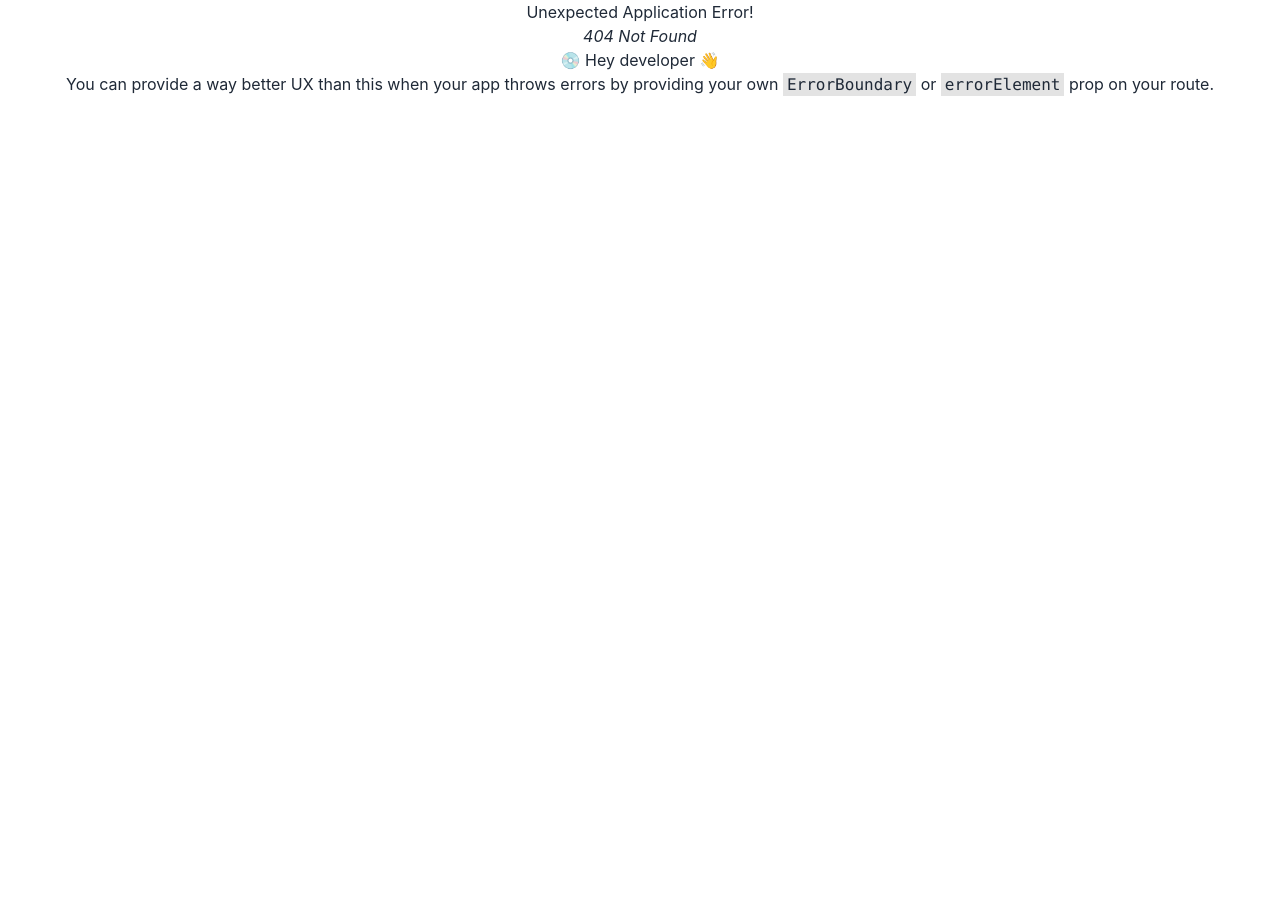
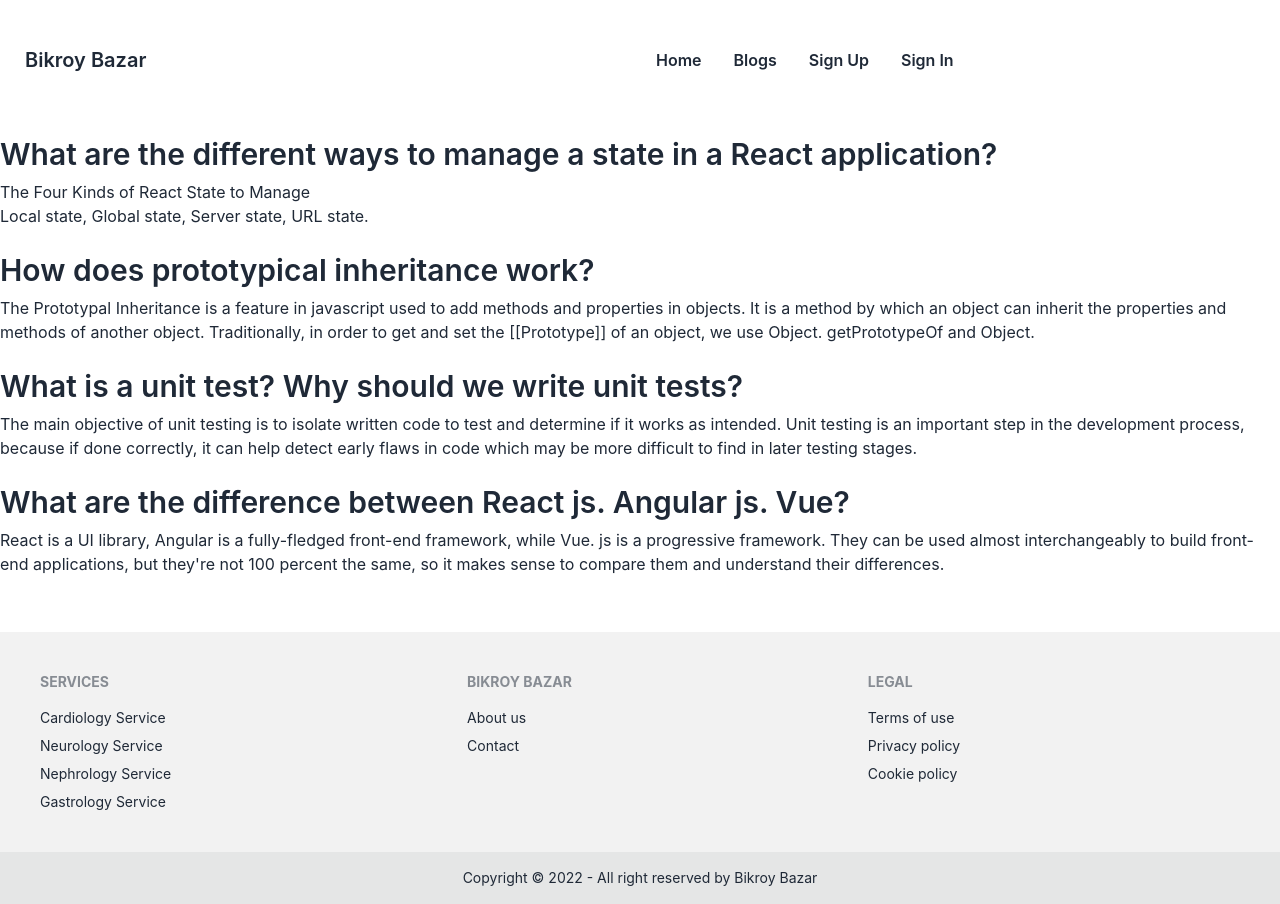
Before and after one commit to maruf-hossain-munna/bikroy-bazar-client, a React (Create React App) app: page /blogs in a window 1280 px wide. Before the commit this address had no page. Before the commit the page ends 800 px from the top, so only its background shows below. Built offline with nearby package versions, Linux system fonts and the light colour scheme.

Commit message:
Blog page done

```diff
--- a/src/App.js
+++ b/src/App.js
@@ -5,7 +5,7 @@ import routes from './Route/Routes/Routes';
 
 function App() {
   return (
-    <div className="App">
+    <div >
       <RouterProvider router={routes} />
     </div>
   );
--- /dev/null
+++ b/src/Pages/Blogs/Blogs.js
@@ -0,0 +1,46 @@
+import React from 'react';
+
+const Blogs = () => {
+    return (
+        <div className='container mx-auto my-14'>
+            <div className='my-6'>
+                <h3 className="text-3xl mb-2 font-semibold">
+                    What are the different ways to manage a state in a React application?
+                </h3>
+                <p>
+                    The Four Kinds of React State to Manage <br />
+                    Local state, Global state, Server state, URL state.
+                </p>
+            </div>
+
+            <div className='my-6'>
+                <h3 className="text-3xl mb-2 font-semibold">
+                    How does prototypical inheritance work?
+                </h3>
+                <p>
+                    The Prototypal Inheritance is a feature in javascript used to add methods and properties in objects. It is a method by which an object can inherit the properties and methods of another object. Traditionally, in order to get and set the [[Prototype]] of an object, we use Object. getPrototypeOf and Object.
+                </p>
+            </div>
+
+            <div className='my-6'>
+                <h3 className="text-3xl mb-2 font-semibold">
+                    What is a unit test? Why should we write unit tests?
+                </h3>
+                <p>
+                    The main objective of unit testing is to isolate written code to test and determine if it works as intended. Unit testing is an important step in the development process, because if done correctly, it can help detect early flaws in code which may be more difficult to find in later testing stages.
+                </p>
+            </div>
+
+            <div className='my-6'>
+                <h3 className="text-3xl mb-2 font-semibold">
+                    What are the difference between React js. Angular js. Vue?
+                </h3>
+                <p>
+                    React is a UI library, Angular is a fully-fledged front-end framework, while Vue. js is a progressive framework. They can be used almost interchangeably to build front-end applications, but they're not 100 percent the same, so it makes sense to compare them and understand their differences.
+                </p>
+            </div>
+        </div>
+    );
+};
+
+export default Blogs;
--- a/src/Pages/Login/SignUp/SignUp.js
+++ b/src/Pages/Login/SignUp/SignUp.js
@@ -6,7 +6,7 @@ const SignUp = () => {
     // className="hero-content grid gap-10 md:grid-cols-2 flex-col lg:flex-row"  flex-shrink-0
     return (
         <div>
-            <div className=" w-96 mx-auto my-20">
+            <div className=" lg:w-1/4 w-full mx-auto my-20">
                 <div className="card  w-full  shadow-2xl bg-base-100 py-6">
                     <form className="card-body">
                         <h1 className="text-4xl font-bold text-center">Sign Up</h1>
@@ -27,7 +27,7 @@ const SignUp = () => {
                             <label className="label">
                                 <span className="label-text">Select your position</span>
                             </label>
-                            <select className="select select-bordered w-full max-w-xs">
+                            <select className="select select-bordered w-full ">
                                 <option selected>Buyer</option>
                                 <option>Seller</option>
                             </select>
--- a/src/Pages/Shared/Footer/Footer.js
+++ b/src/Pages/Shared/Footer/Footer.js
@@ -27,7 +27,7 @@ const Footer = () => {
             </footer>
             <footer className="footer footer-center p-4  bg-base-300 text-base-content">
                 <div>
-                    <p>Copyright © 2022 - All right reserved by Life Care</p>
+                    <p>Copyright © 2022 - All right reserved by Bikroy Bazar</p>
                 </div>
             </footer>
         </div>
--- a/src/Pages/Shared/Navbar/Navbar.js
+++ b/src/Pages/Shared/Navbar/Navbar.js
@@ -36,7 +36,7 @@ const Navbar = () => {
                     </div>
                     <Link to='/' className="btn btn-ghost normal-case text-xl">
                         {/* <img src={logo} alt="" /> */}
-                        Life Care
+                        Bikroy Bazar
                     </Link>
                 </div>
                 <div className="navbar-center hidden lg:flex">
--- a/src/Route/Routes/Routes.js
+++ b/src/Route/Routes/Routes.js
@@ -1,5 +1,6 @@
 import { createBrowserRouter } from "react-router-dom";
 import Main from "../../Layout/Main";
+import Blogs from "../../Pages/Blogs/Blogs";
 import Home from "../../Pages/Home/Home/Home";
 import SignIn from "../../Pages/Login/SignIn/SignIn";
 import SignUp from "../../Pages/Login/SignUp/SignUp";
@@ -15,6 +16,10 @@ const routes = createBrowserRouter ([
                 element: <Home></Home>,
             },
             {
+                path: '/blogs',
+                element: <Blogs></Blogs>
+            },
+            {
                 path : '/signup',
                 element: <SignUp></SignUp>
             },
```
